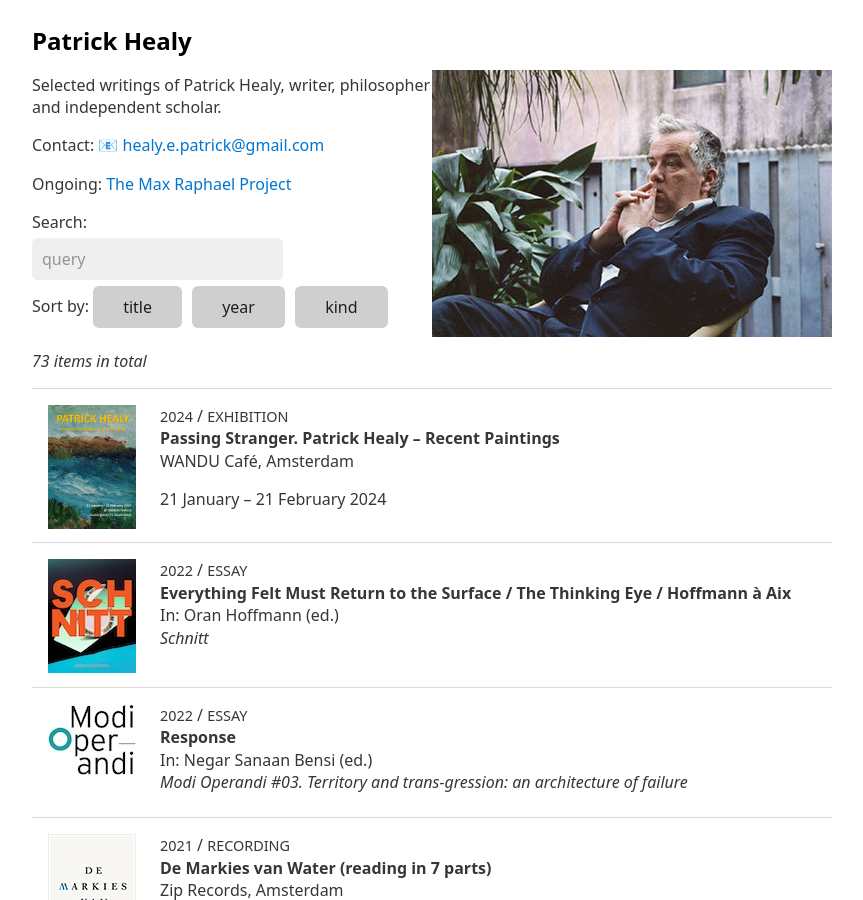
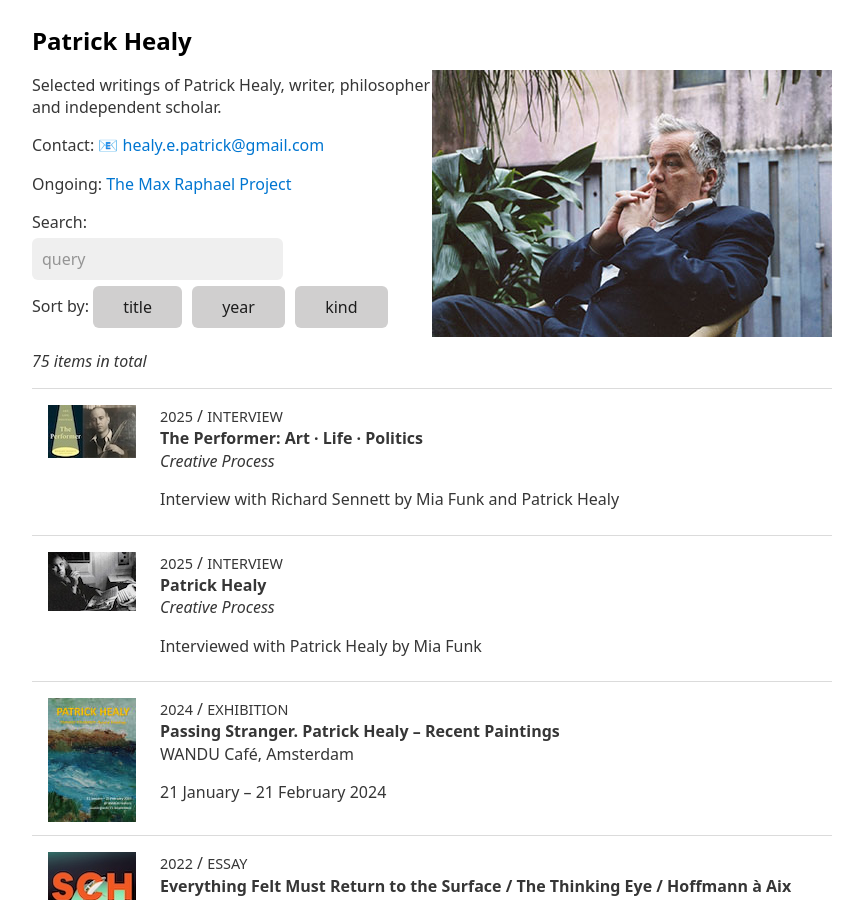
Before and after one commit to sammeltassen/patrick-healy, a Jekyll site: the page built from index.md, in a window 1280 px wide and 900 px high. Shown: the whole window, without its empty margins (208-1071 px from the left). Built offline with Jekyll 4.4.1, drawn with Linux system fonts in a browser that asks for light colours.

Commit message:
added creative process articles

```diff
--- a/_data/items.yml
+++ b/_data/items.yml
@@ -1,3 +1,21 @@
+- title: "The Performer: Art · Life · Politics"
+  id: creative-process-the-performer
+  booktitle: "Creative Process"
+  kind: [interview]
+  year: 2025
+  extra: "Interview with Richard Sennett by Mia Funk and Patrick Healy"
+  links:
+    - url: "https://www.creativeprocess.info/interviews-featured/richard-sennett"
+      title: Creative Process
+- title: "Patrick Healy"
+  id: creative-process-interview
+  booktitle: "Creative Process"
+  kind: [interview]
+  year: 2025
+  extra: "Interviewed with Patrick Healy by Mia Funk"
+  links:
+    - url: "https://www.creativeprocess.info/interviews22/patrick-healy"
+      title: Creative Process
 - title: Passing Stranger. Patrick Healy – Recent Paintings
   publisher: "WANDU Café"
   city: Amsterdam
```
Also changed, not shown: assets/img/thumbs/creative-process-interview.jpg (added), assets/img/thumbs/creative-process-the-performer.jpg (added).
